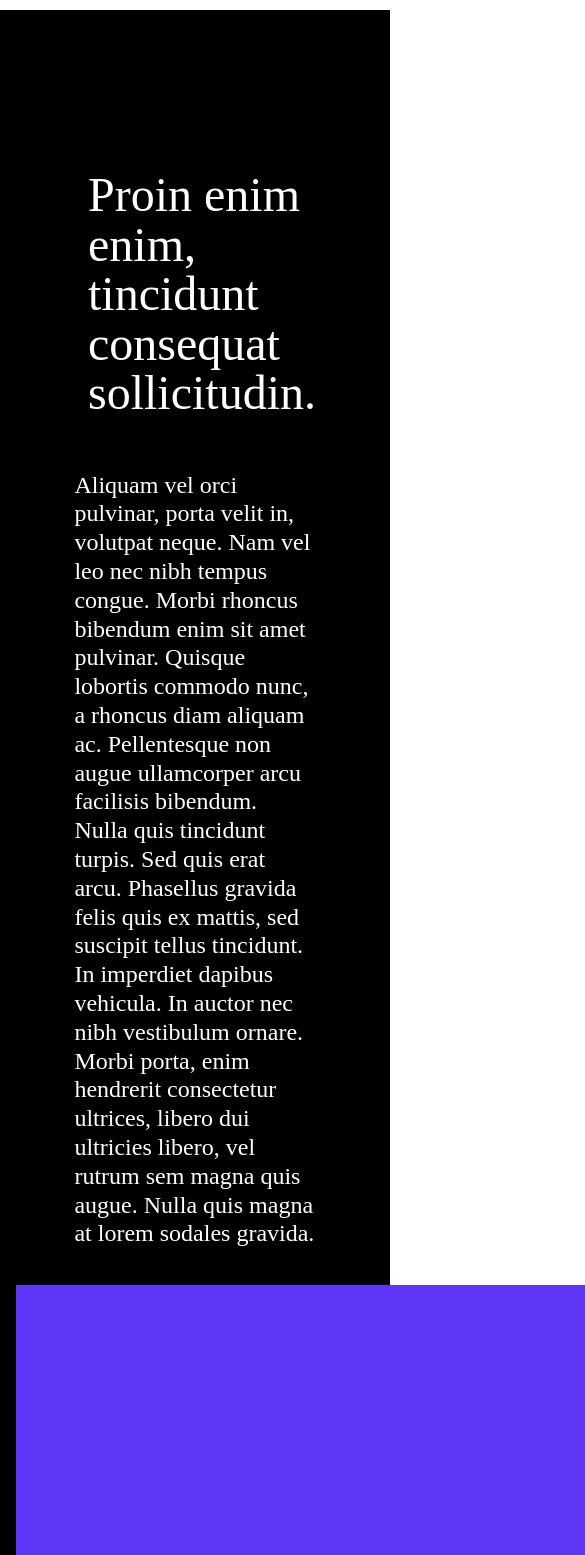
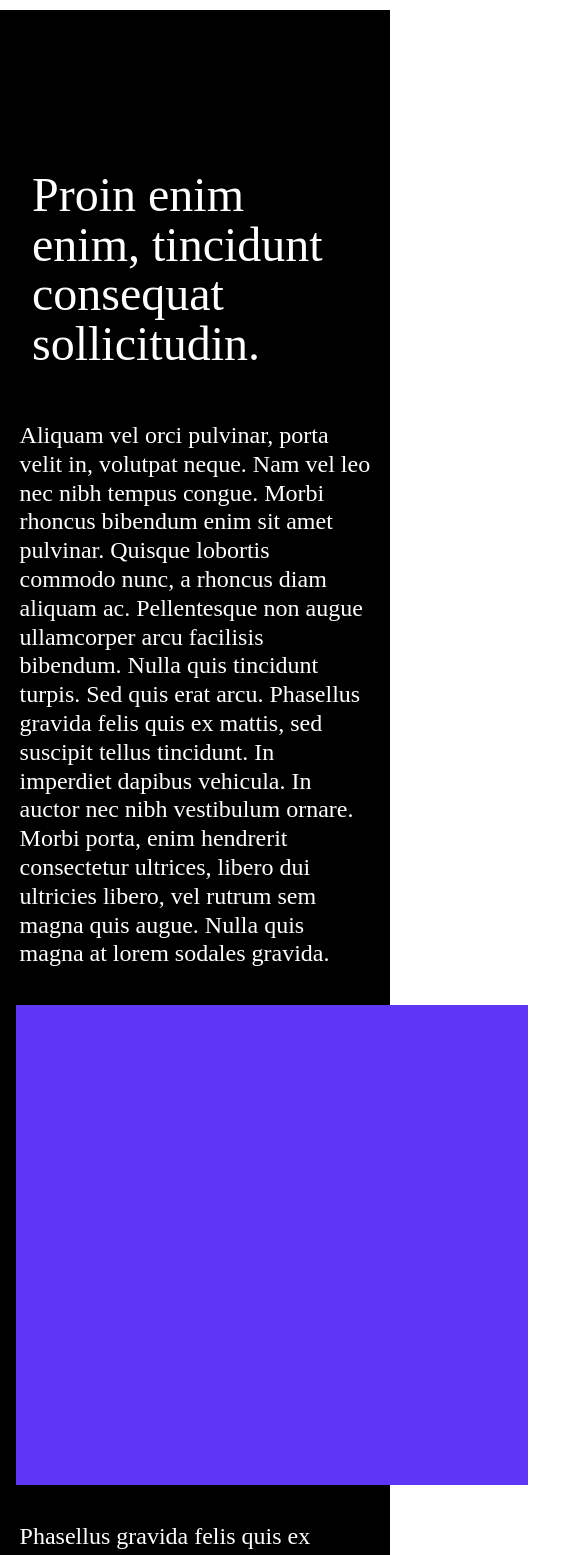
Before and after one commit to KaiyuWei/brink-page, a Next.js app: page / in a window 390 px wide. Shown: the part 1920-3475 px from the top of the page, 585 px wide, since content can reach past the window. Built offline with nearby package versions, Linux system fonts and the light colour scheme.

Commit message:
section 3 completed

```diff
--- a/app/components/section3/section3.module.css
+++ b/app/components/section3/section3.module.css
@@ -1,6 +1,6 @@
 .flexItem {
   width: 49%;
-  min-width: 43rem;
+  min-width: 32rem;
   height: 30rem;
   margin: 1rem 1rem;
   flex: 0 1 auto;
@@ -63,3 +63,10 @@
     transform: translate(3rem, 3rem);
   }
 }
+
+@media (max-width: 599px) {
+  .textContainer {
+    width: 100%;
+    margin: auto;
+  }
+}
```
